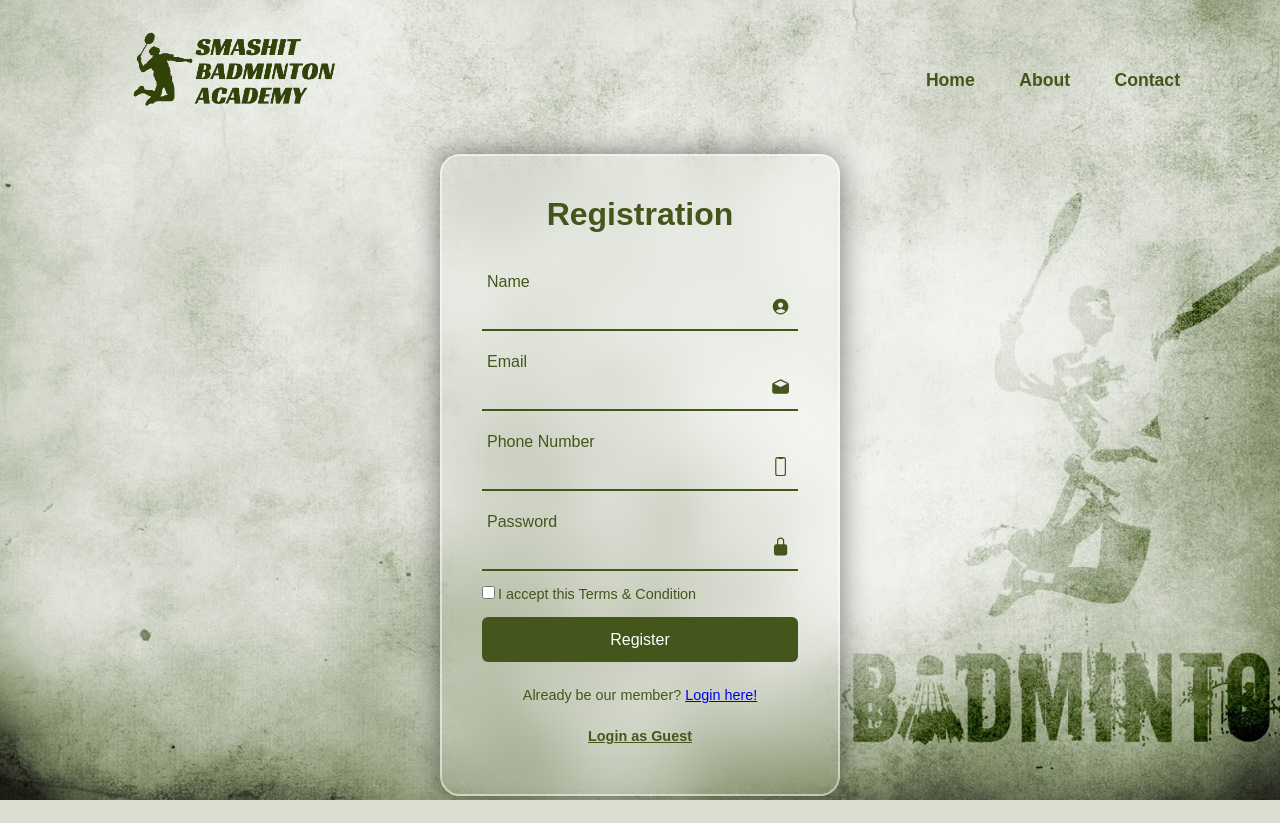
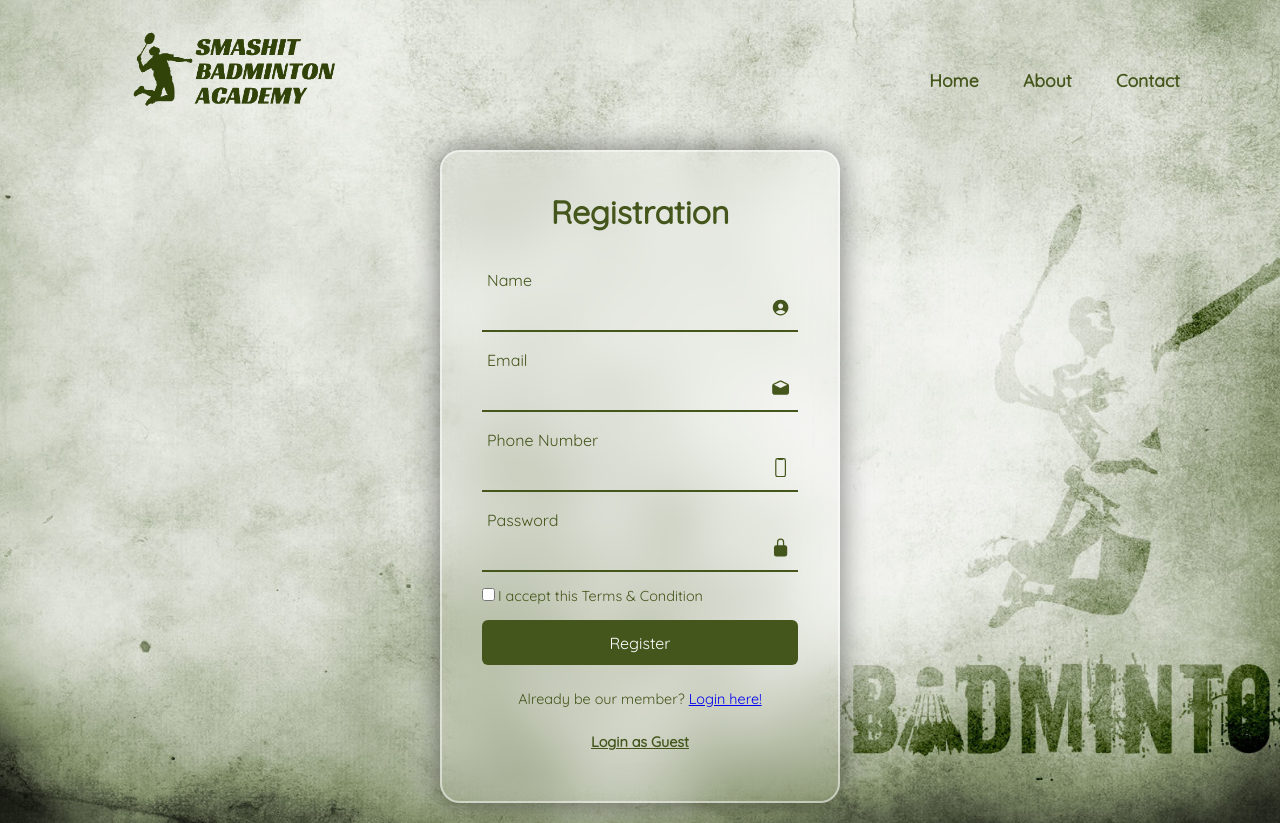
Before and after one commit to Chong0711/SWE20001-CoCoMelon, a PHP site: page /Register.php in a window 1280 px wide. Before the commit the page ends 800 px from the top, so only its background shows below. Run offline with PHP 8.4, Linux system fonts and the light colour scheme.

Commit message:
Update Register.php

```diff
--- a/Register.php
+++ b/Register.php
@@ -8,6 +8,7 @@ session_start();
         <meta http-equiv="X-UA-Compatible" content="IE=edge" />
         <meta name="viewport" content="width=device-width, initial-scale=1.0"/>
         <title>SmashIt Badminton Academy</title>
+        <link href="https://fonts.googleapis.com/css?family=Quicksand&display=swap" rel="stylesheet">
         <link rel="stylesheet" href="https">
     </head>
     <body>
@@ -27,7 +28,7 @@ session_start();
     margin: 0;
     padding: 0;
     box-sizing: border-box;
-    font-family: sans-serif;
+    font-family: 'Quicksand', sans-serif;
 }
 
 header{
@@ -106,7 +107,7 @@ body{
     overflow: hidden;
     transform: scale(1);
     transition: transform .5s ease, height .2s ease;
-    margin-top: 150px;
+    margin: 150px 0px 20px 0px;
 }
 
 .wrapper.active{
@@ -329,7 +330,7 @@ body{
             </div>
             <button type="submit" class="btn" name="signup">Register</button>
             <div class="login-register">
-                <p>Already be our member? <a href="LoginPage.php" class="login-link">Login here!</a></p>
+                <p>Already be our member? <a href="login.php" class="login-link">Login here!</a></p>
             </div>
 
             <div class="guest-login">
```
